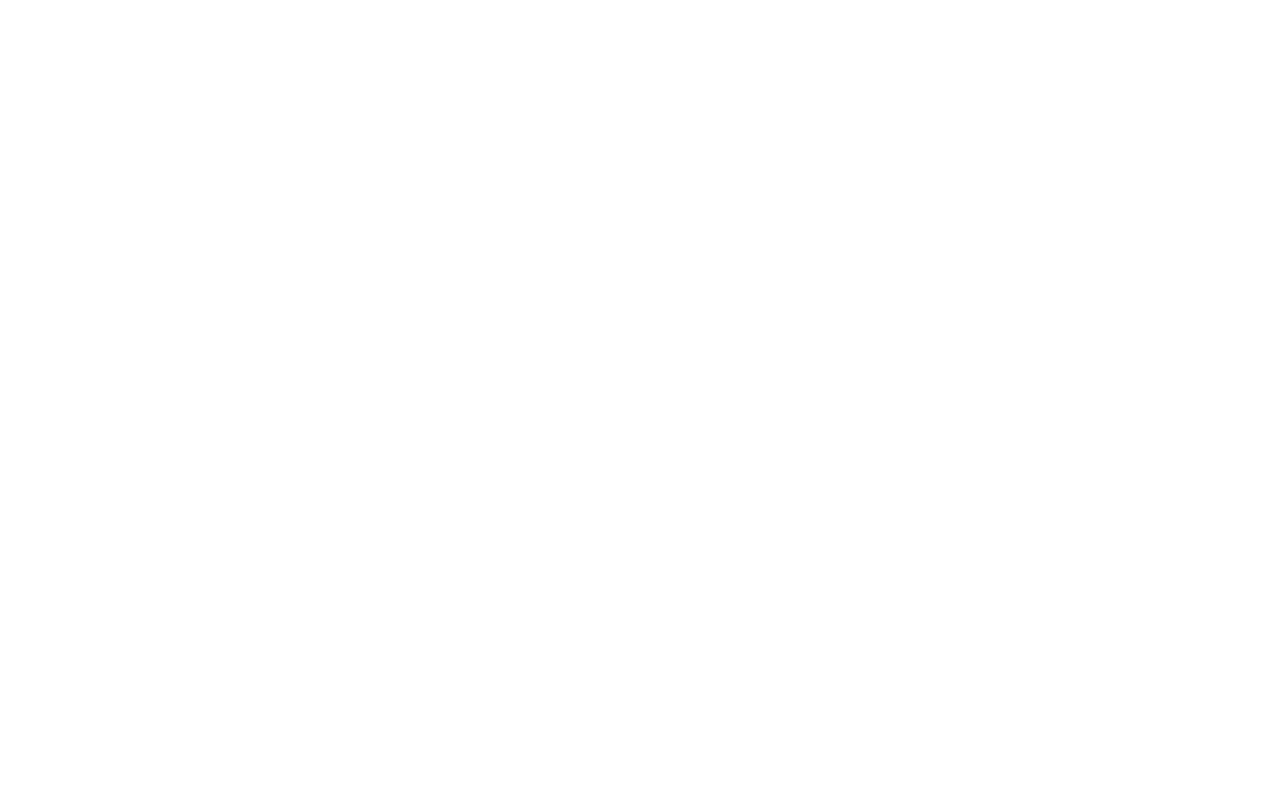
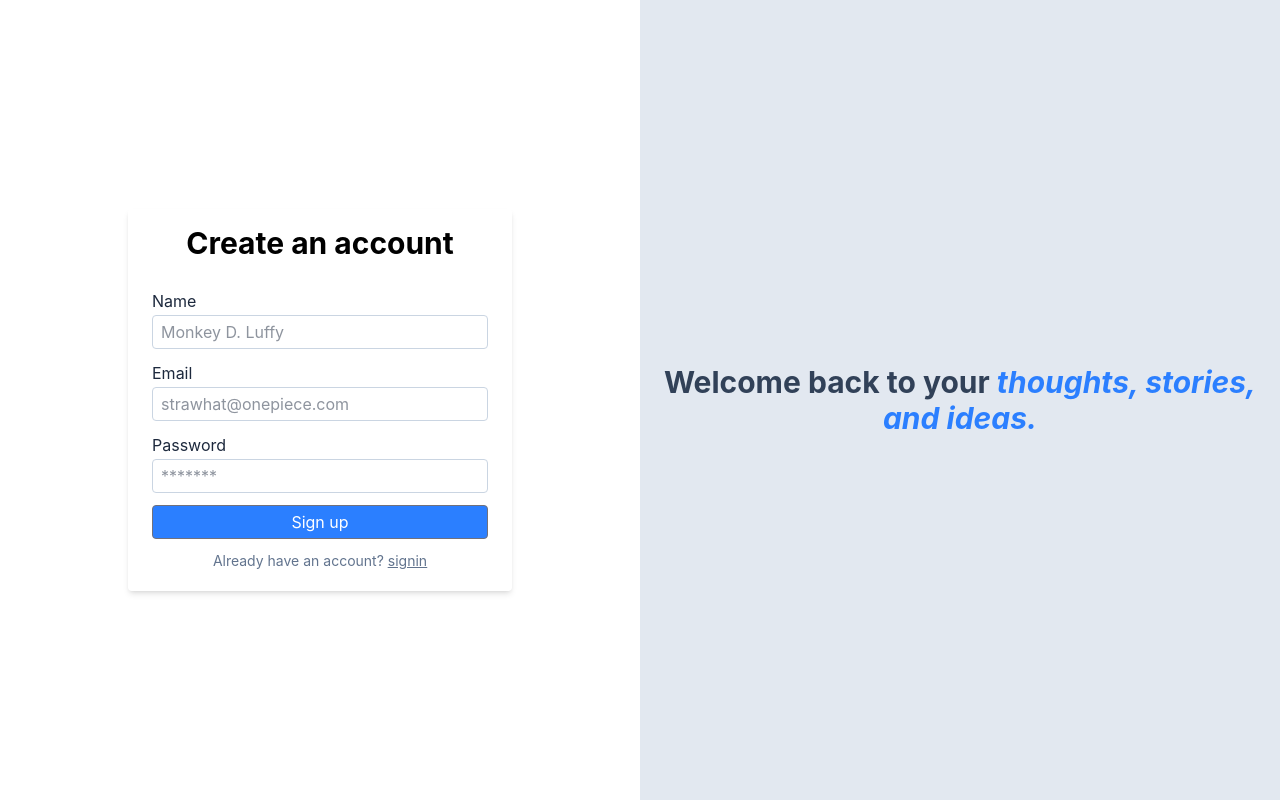
Before and after one commit to soares-roydon/medium, a React (Vite) app in the folder frontend/: page /signup in a window 1280 px wide. Built offline with nearby package versions, Linux system fonts and the light colour scheme.

Commit message:
Build signin & signup page

```diff
--- a/frontend/src/App.tsx
+++ b/frontend/src/App.tsx
@@ -1,21 +1,20 @@
-import { BrowserRouter, Route, Routes } from "react-router-dom"
-import Signin from "./pages/Signin"
-import Signup from "./pages/Signup"
-import Blog from "./pages/Blog"
-
+import { BrowserRouter, Route, Routes } from "react-router-dom";
+import Signin from "./pages/Signin";
+import Signup from "./pages/Signup";
+import Blog from "./pages/Blog";
 
 function App() {
   return (
     <>
-    <BrowserRouter>
-      <Routes>
-        <Route path={"/signin"} element={<Signin />}/>
-        <Route path={"/signup"} element={<Signup />}/>
-        <Route path={"/blog"} element={<Blog />}/>
-      </Routes>
-    </BrowserRouter>
+      <BrowserRouter>
+        <Routes>
+          <Route path={"/signin"} element={<Signin />} />
+          <Route path={"/signup"} element={<Signup />} />
+          <Route path={"/blog/:id"} element={<Blog />} />
+        </Routes>
+      </BrowserRouter>
     </>
-  )
+  );
 }
 
-export default App
+export default App;
--- /dev/null
+++ b/frontend/src/components/Auth.tsx
@@ -0,0 +1,110 @@
+import { Link } from "react-router-dom";
+import Input from "./Input";
+import { useState } from "react";
+import type { SigninInput, SignupInput } from "@roydon-soares/medium-common";
+
+function Auth({ type }: { type: "signup" | "signin" }) {
+  const [postSignupInput, setpostSignupInput] = useState<SignupInput>({
+    name: "",
+    email: "",
+    password: "",
+  });
+  const [postSigninInput, setpostSigninInput] = useState<SigninInput>({
+    email: "",
+    password: "",
+  });
+
+  return (
+    <>
+      <div className="flex justify-center items-center h-screen">
+        <div className="rounded shadow-md px-6 py-4 w-96">
+          <div className="text-3xl font-bold text-center mb-7">
+            {type === "signup" ? "Create an account" : "Welcome back"}
+          </div>
+          {type === "signup" ? (
+            <div>
+              <Input
+                label="Name"
+                placeholder="Monkey D. Luffy"
+                onChange={(e) => {
+                  setpostSignupInput((c) => ({
+                    ...c,
+                    name: e.target.value,
+                  }));
+                }}
+              />
+              <Input
+                label="Email"
+                placeholder="strawhat@onepiece.com"
+                type={"email"}
+                onChange={(e) => {
+                  setpostSignupInput((c) => ({
+                    ...c,
+                    email: e.target.value,
+                  }));
+                }}
+              />
+              <Input
+                label="Password"
+                placeholder="*******"
+                type={"password"}
+                onChange={(e) => {
+                  setpostSignupInput((c) => ({
+                    ...c,
+                    password: e.target.value,
+                  }));
+                }}
+              />
+            </div>
+          ) : (
+            <div>
+              <Input
+                label="Email"
+                placeholder="strawhat@onepiece.com"
+                type={"email"}
+                onChange={(e) => {
+                  setpostSigninInput((c) => ({
+                    ...c,
+                    email: e.target.value,
+                  }));
+                }}
+              />
+              <Input
+                label="Password"
+                placeholder="*******"
+                type={"password"}
+                onChange={(e) => {
+                  setpostSigninInput((c) => ({
+                    ...c,
+                    password: e.target.value,
+                  }));
+                }}
+              />
+            </div>
+          )}
+          <button className="flex justify-center items-center bg-blue-500 py-1 w-full border border-zinc-500 rounded text-white cursor-pointer hover:bg-blue-600">
+            {type === "signup" ? "Sign up" : "Sign in"}
+          </button>
+          <div className="flex justify-center mt-3 mb-1">
+            <div className="flex gap-1 text-sm text-slate-500">
+              <div>
+                {type === "signup"
+                  ? "Already have an account?"
+                  : "Don't have an account ?"}
+              </div>
+              <div className="underline">
+                {type === "signup" ? (
+                  <Link to={"/signin"}>signin</Link>
+                ) : (
+                  <Link to={"/signup"}>signup</Link>
+                )}
+              </div>
+            </div>
+          </div>
+        </div>
+      </div>
+    </>
+  );
+}
+
+export default Auth;
--- /dev/null
+++ b/frontend/src/components/Input.tsx
@@ -0,0 +1,24 @@
+interface InputType {
+  label: string;
+  placeholder: string;
+  type?: string;
+  onChange: (e: React.ChangeEvent<HTMLInputElement>) => void;
+}
+
+function Input({ label, placeholder, type, onChange }: InputType) {
+  return (
+    <>
+      <div className="flex flex-col gap-0.5 text-slate-800 mb-3">
+        <label>{label}</label>
+        <input
+          type={type || "text"}
+          placeholder={placeholder}
+          onChange={onChange}
+          className="border border-slate-300 rounded px-2 py-1 focus:outline-gray-400 focus:text-slate-600 "
+        />
+      </div>
+    </>
+  );
+}
+
+export default Input;
--- /dev/null
+++ b/frontend/src/components/Quote.tsx
@@ -0,0 +1,16 @@
+function Quote() {
+  return (
+    <>
+      <div className="flex justify-center items-center bg-slate-200 h-screen text-3xl font-bold text-slate-700">
+        <div className="max-w-2xl text-center">
+          Welcome back to your{" "}
+          <span className="italic text-blue-500">
+            thoughts, stories, and ideas.
+          </span>
+        </div>
+      </div>
+    </>
+  );
+}
+
+export default Quote;
--- a/frontend/src/pages/Signin.tsx
+++ b/frontend/src/pages/Signin.tsx
@@ -1,5 +1,19 @@
+import Auth from "../components/Auth";
+import Quote from "../components/Quote";
+
 function Signin() {
-  return <></>;
+  return (
+    <>
+      <div className="grid lg:grid-cols-2">
+        <div>
+          <Auth type={"signin"} />
+        </div>
+        <div className="hidden lg:block">
+          <Quote />
+        </div>
+      </div>
+    </>
+  );
 }
 
-export default Signin
+export default Signin;
--- a/frontend/src/pages/Signup.tsx
+++ b/frontend/src/pages/Signup.tsx
@@ -1,5 +1,19 @@
+import Auth from "../components/Auth";
+import Quote from "../components/Quote";
+
 function Signup() {
-  return <></>;
+  return (
+    <>
+      <div className="grid lg:grid-cols-2">
+        <div>
+          <Auth type={"signup"} />
+        </div>
+        <div className="hidden lg:block">
+          <Quote />
+        </div>
+      </div>
+    </>
+  );
 }
 
-export default Signup
+export default Signup;
```
